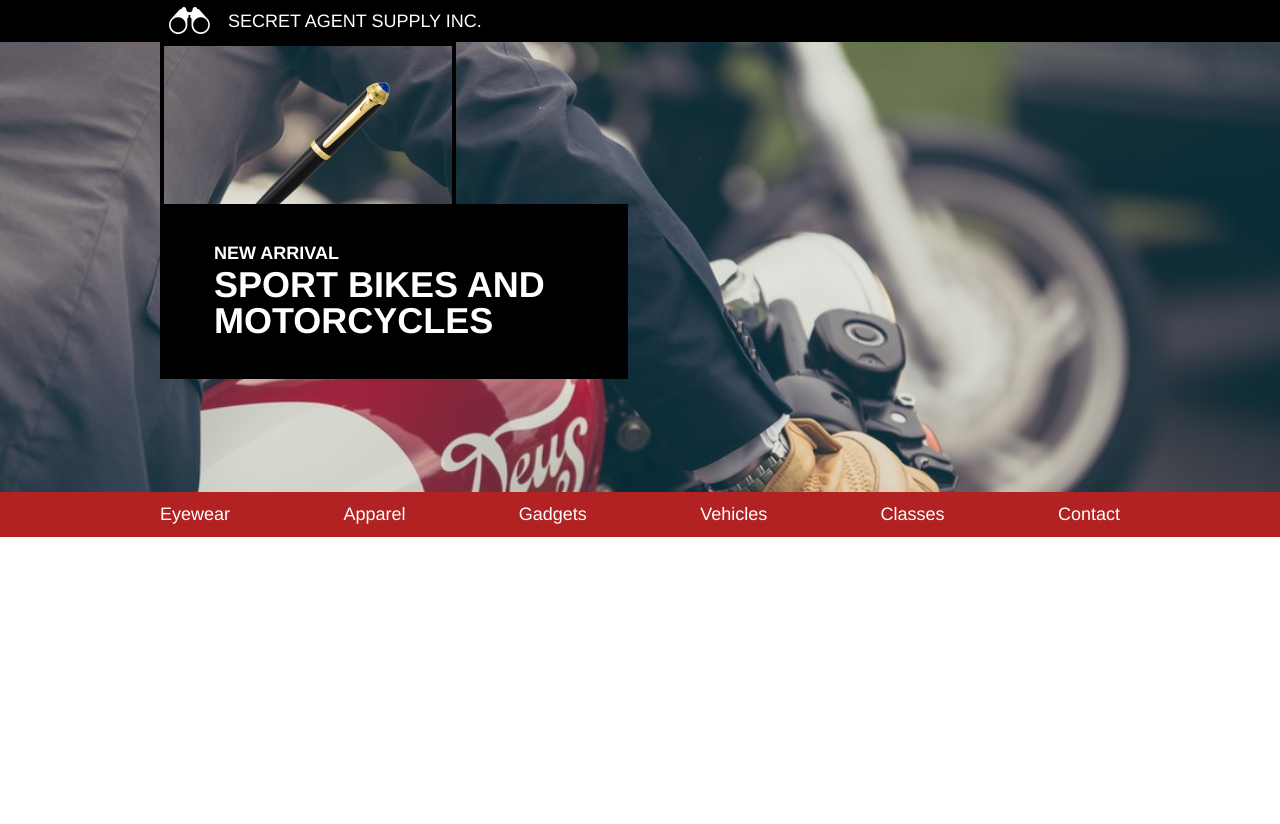
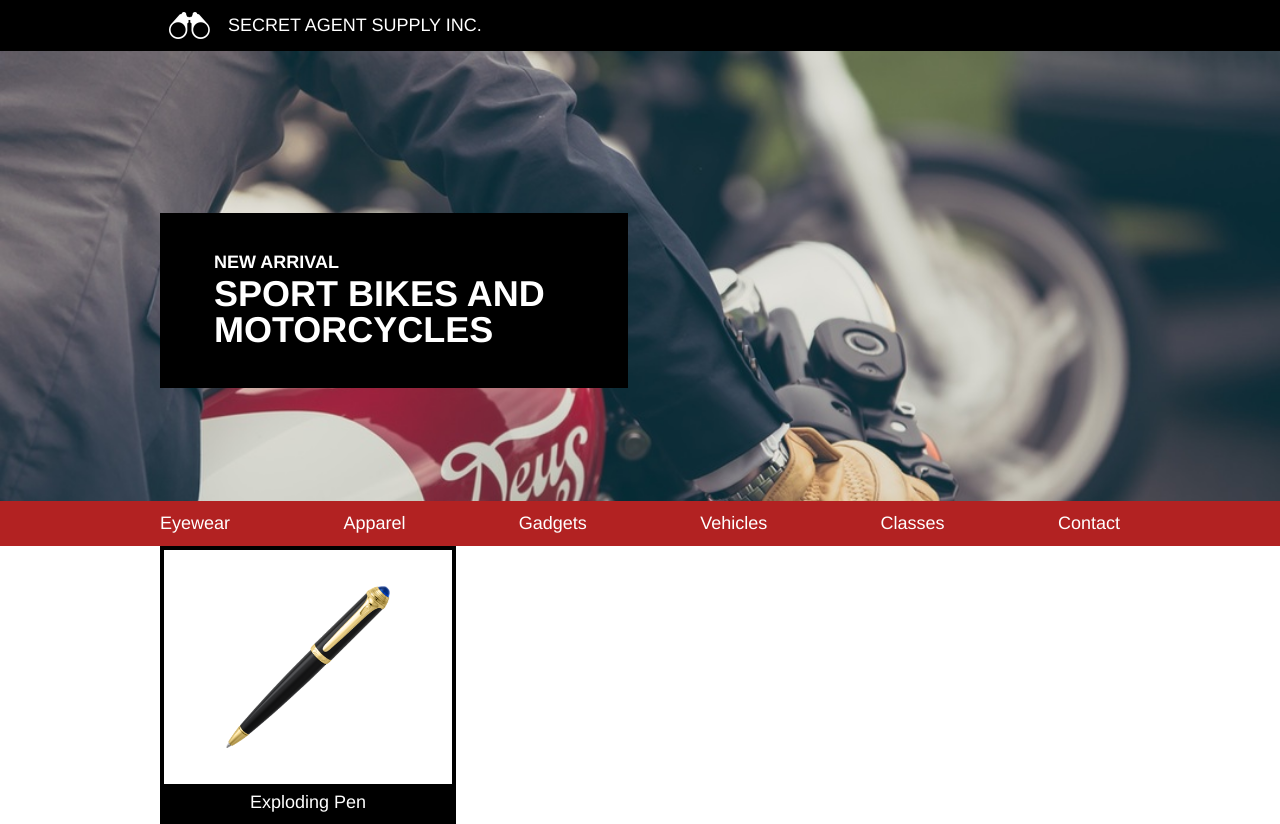
Before and after one commit to kawaihung/secretagentsupply, a plain HTML site: page index.html in a window 1280 px wide. Before the commit the page ends 800 px from the top, so only its background shows below. Drawn offline with Linux system fonts and the light colour scheme.

Commit message:
revision3

```diff
--- a/resources/css/style.css
+++ b/resources/css/style.css
@@ -6,7 +6,7 @@ color:white;
 header{
   width:100%;
   background-color: black;
-  height:2.32rem;
+
 }
 .logocontent{
   max-width: 960px;
@@ -14,6 +14,7 @@ header{
   height:100%;
   display:flex;
   align-items: center;
+  padding:0.66rem 0;
 }
 header img{
   margin-left: 0.5rem;
```
Also changed, not shown: index.html (+2 -2 lines).
